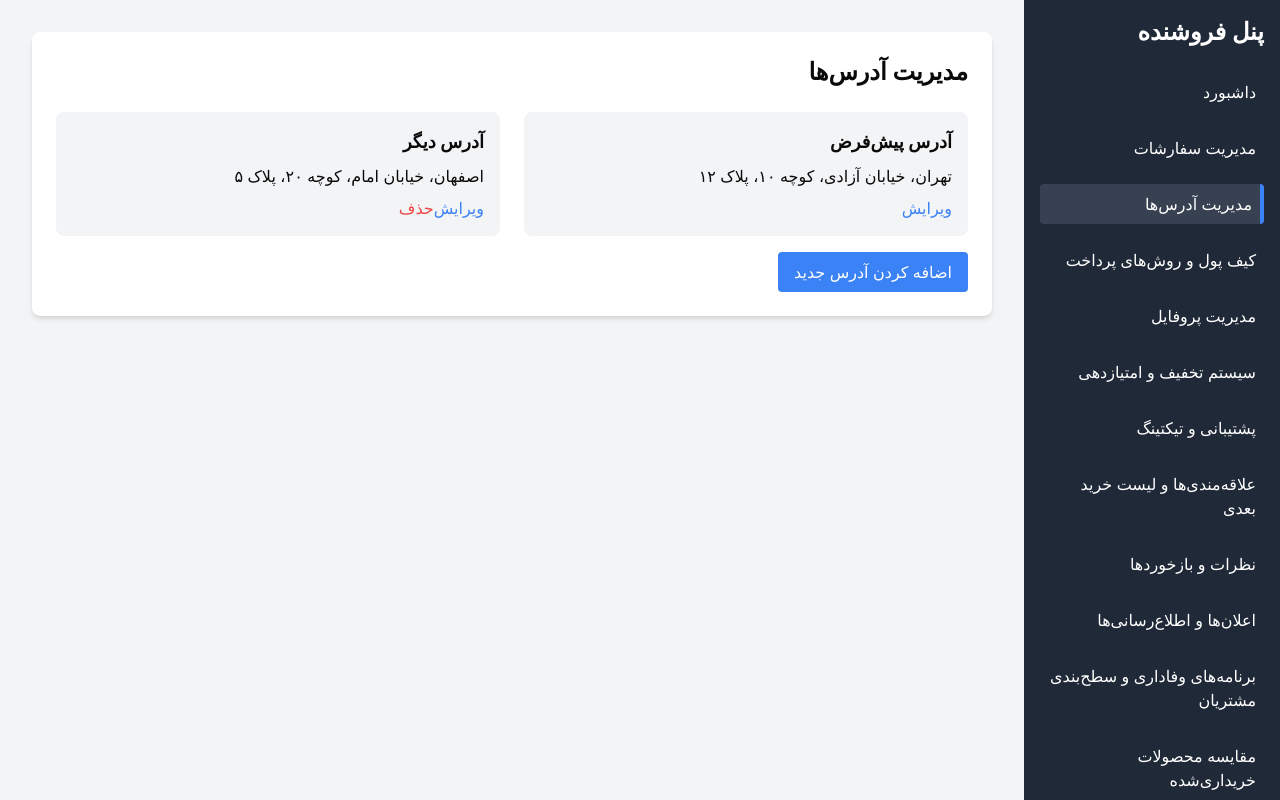
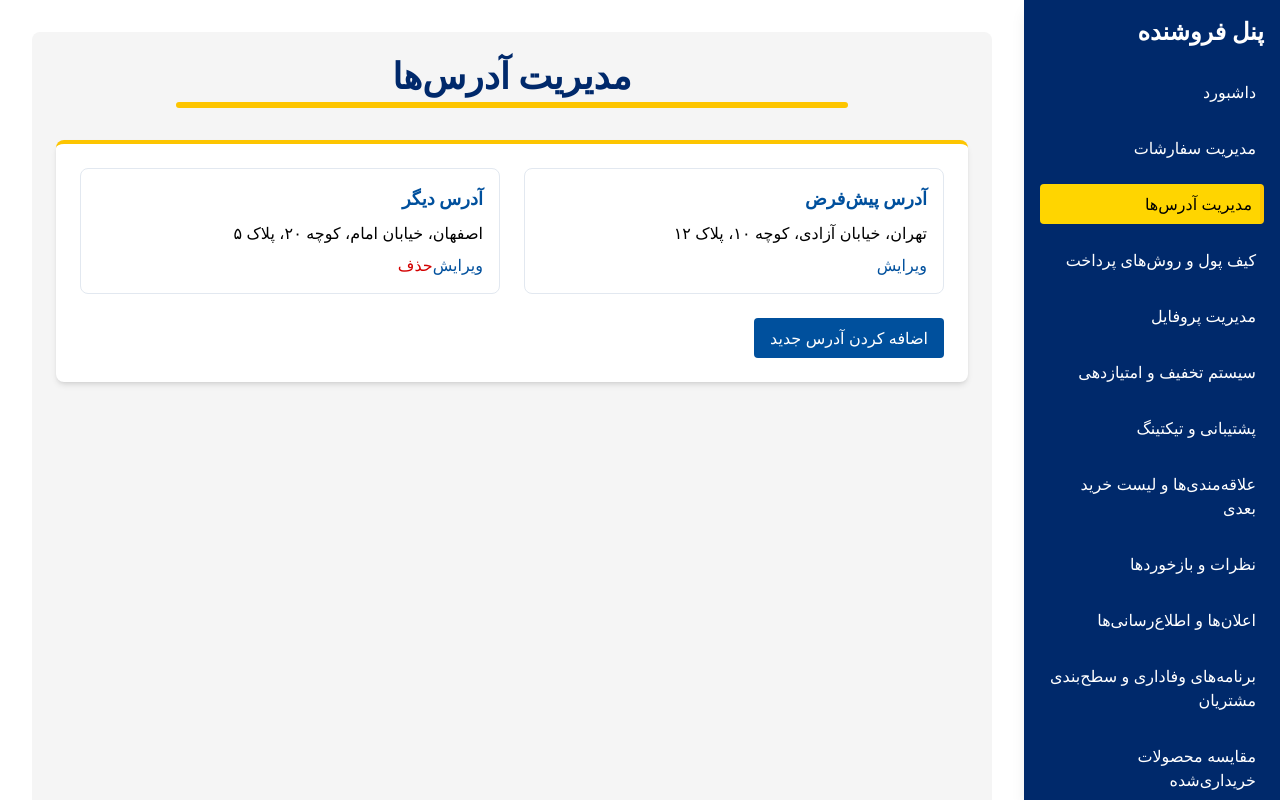
Before and after one commit to SabaAnsari2002/pwa-store, a React (Vite) app: page /customer-dashboard/addresses in a window 1280 px wide. Built offline with nearby package versions, Linux system fonts and the light colour scheme.

Commit message:
change style in customer panel

```diff
--- a/src/components/customer/Sidebar.tsx
+++ b/src/components/customer/Sidebar.tsx
@@ -5,129 +5,47 @@ const Sidebar: React.FC = () => {
     const location = useLocation();
 
     return (
-        <div className="sidebar p-4" style={{ direction: 'rtl', textAlign: 'right' }}>
+        <div
+            className="sidebar p-4 min-h-screen"
+            style={{
+                direction: 'rtl',
+                textAlign: 'right',
+                backgroundColor: '#00296B',
+                color: '#ffffff',
+            }}
+        >
             <h2 className="text-2xl font-bold mb-6">پنل فروشنده</h2>
             <ul>
-                <li className="mb-4">
-                    <Link
-                        to="/customer-dashboard"
-                        className={`block hover:bg-gray-700 p-2 rounded ${
-                            location.pathname === "/customer-dashboard" ? "bg-gray-700 border-r-4 border-blue-500" : ""
-                        }`}
-                    >
-                        داشبورد
-                    </Link>
-                </li>
-                <li className="mb-4">
-                    <Link
-                        to="/customer-dashboard/orders"
-                        className={`block hover:bg-gray-700 p-2 rounded ${
-                            location.pathname === "/customer-dashboard/orders" ? "bg-gray-700 border-r-4 border-blue-500" : ""
-                        }`}
-                    >
-                        مدیریت سفارشات
-                    </Link>
-                </li>
-                <li className="mb-4">
-                    <Link
-                        to="/customer-dashboard/addresses"
-                        className={`block hover:bg-gray-700 p-2 rounded ${
-                            location.pathname === "/customer-dashboard/addresses" ? "bg-gray-700 border-r-4 border-blue-500" : ""
-                        }`}
-                    >
-                        مدیریت آدرس‌ها
-                    </Link>
-                </li>
-                <li className="mb-4">
-                    <Link
-                        to="/customer-dashboard/wallet"
-                        className={`block hover:bg-gray-700 p-2 rounded ${
-                            location.pathname === "/customer-dashboard/wallet" ? "bg-gray-700 border-r-4 border-blue-500" : ""
-                        }`}
-                    >
-                        کیف پول و روش‌های پرداخت
-                    </Link>
-                </li>
-                <li className="mb-4">
-                    <Link
-                        to="/customer-dashboard/account-setting"
-                        className={`block hover:bg-gray-700 p-2 rounded ${
-                            location.pathname === "/customer-dashboard/account-setting" ? "bg-gray-700 border-r-4 border-blue-500" : ""
-                        }`}
-                    >
-                        مدیریت پروفایل
-                    </Link>
-                </li>
-                <li className="mb-4">
-                    <Link
-                        to="/customer-dashboard/discount"
-                        className={`block hover:bg-gray-700 p-2 rounded ${
-                            location.pathname === "/customer-dashboard/discount" ? "bg-gray-700 border-r-4 border-blue-500" : ""
-                        }`}
-                    >
-                        سیستم تخفیف و امتیازدهی
-                    </Link>
-                </li>
-                <li className="mb-4">
-                    <Link
-                        to="/customer-dashboard/support"
-                        className={`block hover:bg-gray-700 p-2 rounded ${
-                            location.pathname === "/customer-dashboard/support" ? "bg-gray-700 border-r-4 border-blue-500" : ""
-                        }`}
-                    >
-                        پشتیبانی و تیکتینگ
-                    </Link>
-                </li>
-                <li className="mb-4">
-                    <Link
-                        to="/customer-dashboard/wishlist"
-                        className={`block hover:bg-gray-700 p-2 rounded ${
-                            location.pathname === "/customer-dashboard/wishlist" ? "bg-gray-700 border-r-4 border-blue-500" : ""
-                        }`}
-                    >
-                        علاقه‌مندی‌ها و لیست خرید بعدی
-                    </Link>
-                </li>
-                <li className="mb-4">
-                    <Link
-                        to="/customer-dashboard/reviews"
-                        className={`block hover:bg-gray-700 p-2 rounded ${
-                            location.pathname === "/customer-dashboard/reviews" ? "bg-gray-700 border-r-4 border-blue-500" : ""
-                        }`}
-                    >
-                        نظرات و بازخوردها
-                    </Link>
-                </li>
-                <li className="mb-4">
-                    <Link
-                        to="/customer-dashboard/notifications"
-                        className={`block hover:bg-gray-700 p-2 rounded ${
-                            location.pathname === "/customer-dashboard/notifications" ? "bg-gray-700 border-r-4 border-blue-500" : ""
-                        }`}
-                    >
-                        اعلان‌ها و اطلاع‌رسانی‌ها
-                    </Link>
-                </li>
-                <li className="mb-4">
-                    <Link
-                        to="/customer-dashboard/loyalty"
-                        className={`block hover:bg-gray-700 p-2 rounded ${
-                            location.pathname === "/customer-dashboard/loyalty" ? "bg-gray-700 border-r-4 border-blue-500" : ""
-                        }`}
-                    >
-                        برنامه‌های وفاداری و سطح‌بندی مشتریان
-                    </Link>
-                </li>
-                <li className="mb-4">
-                    <Link
-                        to="/customer-dashboard/compare-products"
-                        className={`block hover:bg-gray-700 p-2 rounded ${
-                            location.pathname === "/customer-dashboard/compare-products" ? "bg-gray-700 border-r-4 border-blue-500" : ""
-                        }`}
-                    >
-                        مقایسه محصولات خریداری‌شده
-                    </Link>
-                </li>
+                {[
+                    { to: "/customer-dashboard", label: "داشبورد" },
+                    { to: "/customer-dashboard/orders", label: "مدیریت سفارشات" },
+                    { to: "/customer-dashboard/addresses", label: "مدیریت آدرس‌ها" },
+                    { to: "/customer-dashboard/wallet", label: "کیف پول و روش‌های پرداخت" },
+                    { to: "/customer-dashboard/account-setting", label: "مدیریت پروفایل" },
+                    { to: "/customer-dashboard/discount", label: "سیستم تخفیف و امتیازدهی" },
+                    { to: "/customer-dashboard/support", label: "پشتیبانی و تیکتینگ" },
+                    { to: "/customer-dashboard/wishlist", label: "علاقه‌مندی‌ها و لیست خرید بعدی" },
+                    { to: "/customer-dashboard/reviews", label: "نظرات و بازخوردها" },
+                    { to: "/customer-dashboard/notifications", label: "اعلان‌ها و اطلاع‌رسانی‌ها" },
+                    { to: "/customer-dashboard/loyalty", label: "برنامه‌های وفاداری و سطح‌بندی مشتریان" },
+                    { to: "/customer-dashboard/compare-products", label: "مقایسه محصولات خریداری‌شده" },
+                ].map(({ to, label }) => {
+                    const isActive = location.pathname === to;
+                    return (
+                        <li key={to} className="mb-4">
+                            <Link
+                                to={to}
+                                className={`block p-2 rounded transition-all duration-200 ${
+                                    isActive
+                                        ? "bg-[#FFD500] text-black border-r-4 border-[#FDC500]"
+                                        : "hover:bg-[#00509D] text-white"
+                                }`}
+                            >
+                                {label}
+                            </Link>
+                        </li>
+                    );
+                })}
             </ul>
         </div>
     );
--- a/src/pages/customer/AddressesPage.tsx
+++ b/src/pages/customer/AddressesPage.tsx
@@ -2,22 +2,38 @@ import React from "react";
 
 const AddressesPage: React.FC = () => {
     return (
-        <div className="bg-white p-6 rounded-lg shadow-md" style={{ direction: 'rtl' }}>
-            <h2 className="text-2xl font-bold mb-6">مدیریت آدرس‌ها</h2>
-            <div className="grid grid-cols-1 md:grid-cols-2 gap-6">
-                <div className="bg-gray-100 p-4 rounded-lg">
-                    <h3 className="text-lg font-semibold mb-2">آدرس پیش‌فرض</h3>
-                    <p>تهران، خیابان آزادی، کوچه ۱۰، پلاک ۱۲</p>
-                    <button className="text-blue-500 mt-2">ویرایش</button>
+        <div className="bg-[#F5F5F5] p-6 rounded-lg min-h-screen" style={{ direction: 'rtl' }}>
+            {/* عنوان با خط کامل در زیر */}
+            <div className="mb-8">
+                <h2 className="text-4xl font-bold text-[#00296B] text-center pb-3 relative">
+                    مدیریت آدرس‌ها
+                    <span className="absolute bottom-0 right-0 left-0 h-1.5 bg-[#FDC500] rounded-full mx-auto w-full max-w-2xl"></span>
+                </h2>
+            </div>
+
+            <div className="bg-white p-6 rounded-lg shadow-md border-t-4 border-[#FDC500]">
+                <div className="grid grid-cols-1 md:grid-cols-2 gap-6">
+                    {/* آدرس پیش‌فرض */}
+                    <div className="bg-white p-4 rounded-lg border border-[#E2E8F0]">
+                        <h3 className="text-lg font-semibold mb-2 text-[#00509D]">آدرس پیش‌فرض</h3>
+                        <p className="text-[#000000]">تهران، خیابان آزادی، کوچه ۱۰، پلاک ۱۲</p>
+                        <button className="text-[#00509D] hover:text-[#00296B] mt-2">ویرایش</button>
+                    </div>
+
+                    {/* آدرس دیگر */}
+                    <div className="bg-white p-4 rounded-lg border border-[#E2E8F0]">
+                        <h3 className="text-lg font-semibold mb-2 text-[#00509D]">آدرس دیگر</h3>
+                        <p className="text-[#000000]">اصفهان، خیابان امام، کوچه ۲۰، پلاک ۵</p>
+                        <button className="text-[#00509D] hover:text-[#00296B] mt-2">ویرایش</button>
+                        <button className="text-[#D30000] hover:text-[#9D0000] mt-2 ml-2">حذف</button>
+                    </div>
                 </div>
-                <div className="bg-gray-100 p-4 rounded-lg">
-                    <h3 className="text-lg font-semibold mb-2">آدرس دیگر</h3>
-                    <p>اصفهان، خیابان امام، کوچه ۲۰، پلاک ۵</p>
-                    <button className="text-blue-500 mt-2">ویرایش</button>
-                    <button className="text-red-500 mt-2 ml-2">حذف</button>
-                </div>
+
+                {/* دکمه اضافه کردن آدرس جدید */}
+                <button className="bg-[#00509D] hover:bg-[#00296B] text-white px-4 py-2 rounded mt-6 transition-colors duration-300">
+                    اضافه کردن آدرس جدید
+                </button>
             </div>
-            <button className="bg-blue-500 text-white px-4 py-2 rounded mt-4">اضافه کردن آدرس جدید</button>
         </div>
     );
 };
--- a/src/pages/customer/CustomerDashboard.tsx
+++ b/src/pages/customer/CustomerDashboard.tsx
@@ -5,14 +5,14 @@ import "../css/DashboardSlider.css";
 
 const CustomerDashboard: React.FC = () => {
     return (
-        <div className="flex flex-row-reverse min-h-screen bg-gray-100 overflow-hidden">
+        <div className="flex flex-row-reverse min-h-screen bg-[#FDC500] overflow-hidden">
             {/* Sidebar Container */}
-            <div className="sidebar-container w-64 bg-gray-800 text-white h-screen overflow-y-auto">
+            <div className="sidebar-container w-64 bg-[#00296B] text-white h-screen overflow-y-auto shadow-lg">
                 <Sidebar />
             </div>
 
             {/* Content Container */}
-            <div className="content flex-1 p-8 overflow-y-auto h-screen">
+            <div className="content flex-1 p-8 overflow-y-auto h-screen bg-[#ffffff]">
                 <Outlet />
             </div>
         </div>
--- a/src/pages/customer/WalletPage.tsx
+++ b/src/pages/customer/WalletPage.tsx
@@ -2,19 +2,35 @@ import React from "react";
 
 const WalletPage: React.FC = () => {
     return (
-        <div className="bg-white p-6 rounded-lg shadow-md" style={{ direction: 'rtl' }}>
-            <h2 className="text-2xl font-bold mb-6">کیف پول و روش‌های پرداخت</h2>
-            <div className="grid grid-cols-1 md:grid-cols-2 gap-6">
-                <div className="bg-gray-100 p-4 rounded-lg">
-                    <h3 className="text-lg font-semibold mb-2">موجودی کیف پول</h3>
-                    <p>۵۰۰,۰۰۰ تومان</p>
-                    <button className="bg-blue-500 text-white px-4 py-2 rounded mt-2">شارژ کیف پول</button>
-                </div>
-                <div className="bg-gray-100 p-4 rounded-lg">
-                    <h3 className="text-lg font-semibold mb-2">کارت‌های بانکی</h3>
-                    <p>**** **** **** ۱۲۳۴</p>
-                    <button className="text-blue-500 mt-2">ویرایش</button>
-                    <button className="text-red-500 mt-2 ml-2">حذف</button>
+        <div className="bg-[#F5F5F5] p-6 rounded-lg min-h-screen" style={{ direction: 'rtl' }}>
+            {/* عنوان با خط کامل در زیر */}
+            <div className="mb-8">
+                <h2 className="text-4xl font-bold text-[#00296B] text-center pb-3 relative">
+                    کیف پول و روش‌های پرداخت
+                    <span className="absolute bottom-0 right-0 left-0 h-1.5 bg-[#FDC500] rounded-full mx-auto w-full max-w-2xl"></span>
+                </h2>
+            </div>
+
+            <div className="bg-white p-6 rounded-lg shadow-md border-t-4 border-[#FDC500]">
+                <div className="grid grid-cols-1 md:grid-cols-2 gap-6">
+                    {/* موجودی کیف پول */}
+                    <div className="bg-white p-4 rounded-lg border border-[#E2E8F0]">
+                        <h3 className="text-lg font-semibold mb-2 text-[#00509D]">موجودی کیف پول</h3>
+                        <p className="text-2xl font-bold text-[#000000]">۵۰۰,۰۰۰ تومان</p>
+                        <button className="bg-[#00509D] hover:bg-[#00296B] text-white px-4 py-2 rounded mt-3 transition-colors duration-300">
+                            شارژ کیف پول
+                        </button>
+                    </div>
+
+                    {/* کارت‌های بانکی */}
+                    <div className="bg-white p-4 rounded-lg border border-[#E2E8F0]">
+                        <h3 className="text-lg font-semibold mb-2 text-[#00509D]">کارت‌های بانکی</h3>
+                        <p className="text-[#000000]">**** **** **** ۱۲۳۴</p>
+                        <div className="mt-3">
+                            <button className="text-[#00509D] hover:text-[#00296B]">ویرایش</button>
+                            <button className="text-[#D30000] hover:text-[#9D0000] mr-3">حذف</button>
+                        </div>
+                    </div>
                 </div>
             </div>
         </div>
```
Also changed, not shown: src/pages/customer/CustomerDashboardContent.tsx (+28 -20 lines), src/pages/customer/OrdersPage.tsx (+17 -8 lines).
